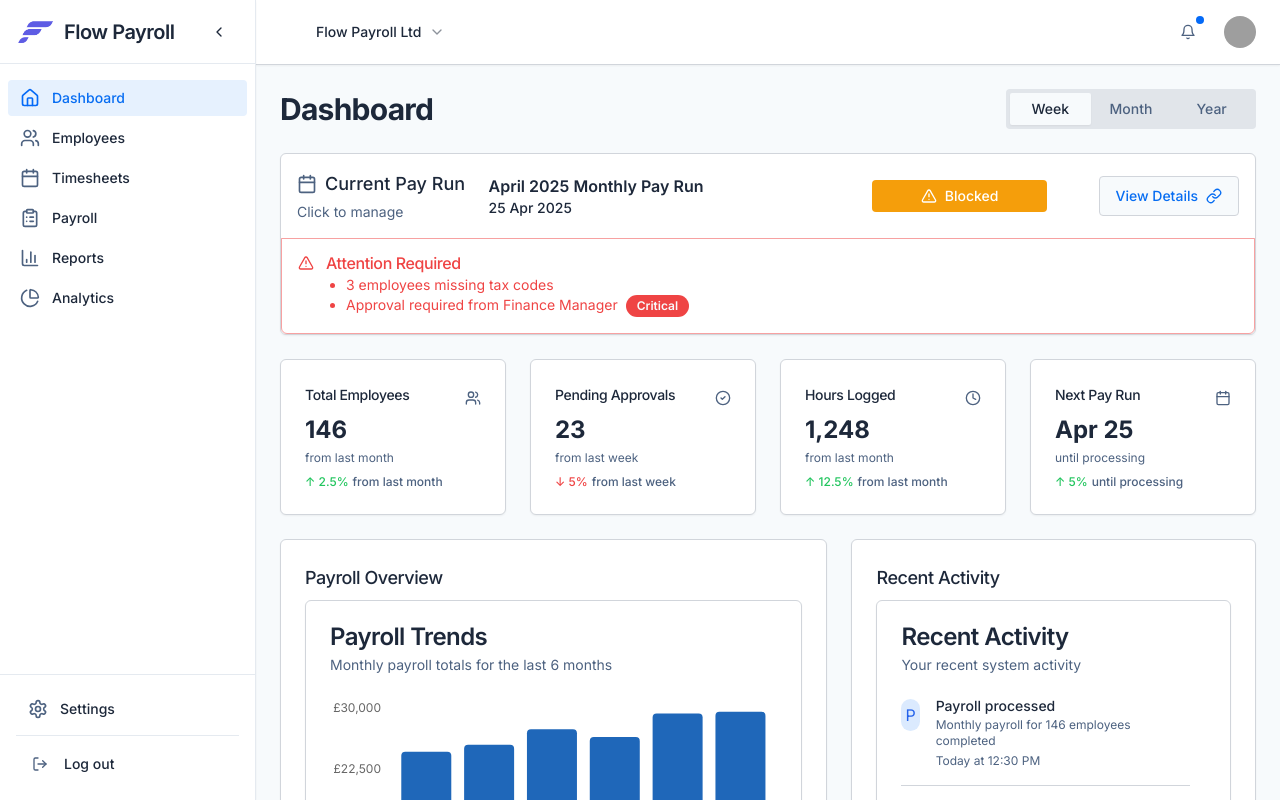
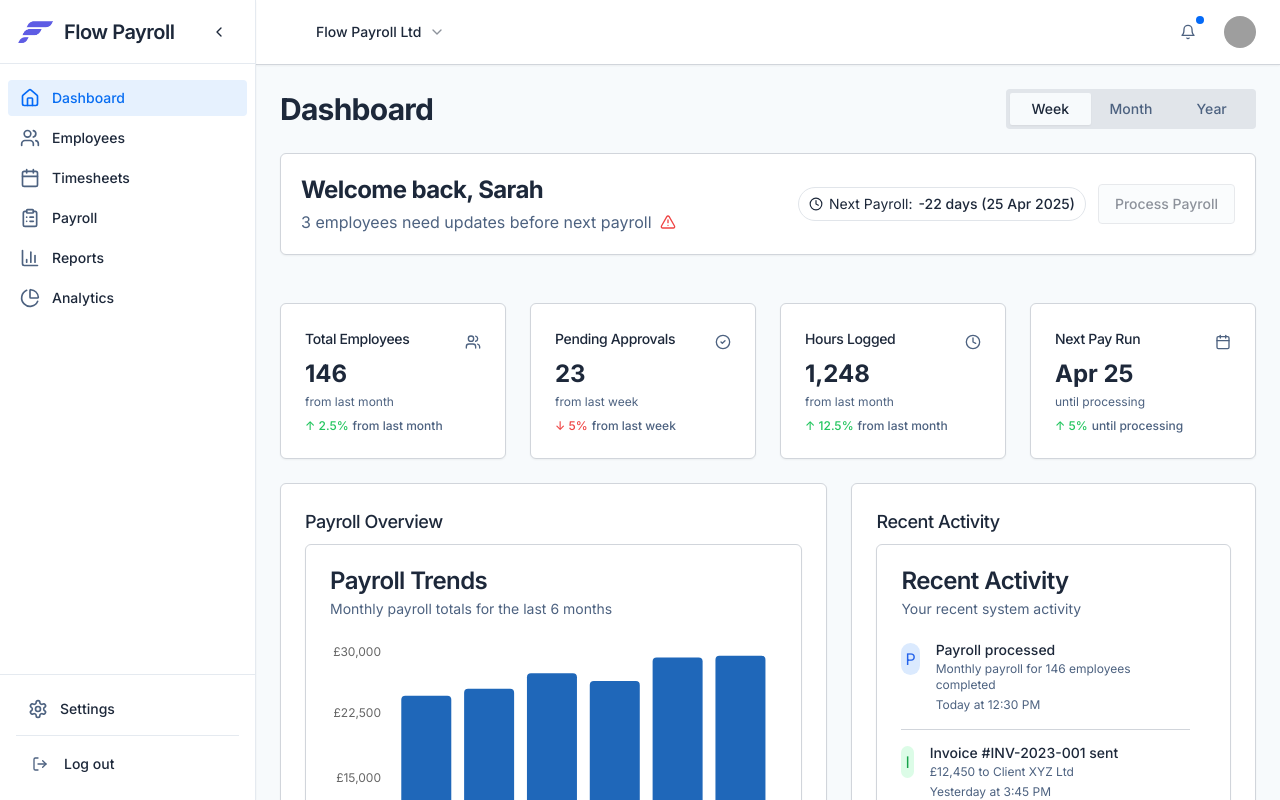
Before and after one commit to alexcsaky/flow-uk-payroll-suite-61, a React (Vite) app: page / in a window 1280 px wide. Shown: the top 800 px of the page. Built offline with nearby package versions, Linux system fonts and the light colour scheme; grey boxes are pictures that could not be loaded.

Commit message:
Refactor Dashboard Header Widget
Simplified the dashboard header widget, including a greeting, status summary, countdown, and action button. Implemented a tooltip for attention-required issues.

```diff
--- /dev/null
+++ b/src/components/dashboard/PayrollDashboardHeader.tsx
@@ -0,0 +1,122 @@
+
+import React from "react";
+import { Button } from "@/components/ui/button";
+import { Badge } from "@/components/ui/badge";
+import { Clock, AlertTriangle } from "lucide-react";
+import { useNavigate } from "react-router-dom";
+import {
+  Tooltip,
+  TooltipContent,
+  TooltipProvider,
+  TooltipTrigger,
+} from "@/components/ui/tooltip";
+
+interface PayrunIssue {
+  id: string;
+  message: string;
+  severity: "warning" | "error";
+}
+
+interface PayrollDashboardHeaderProps {
+  userName: string;
+  employeesNeedingUpdates: number;
+  daysUntilPayroll: number;
+  payRunDate: Date;
+  issues?: PayrunIssue[];
+}
+
+export function PayrollDashboardHeader({
+  userName,
+  employeesNeedingUpdates,
+  daysUntilPayroll,
+  payRunDate,
+  issues = [],
+}: PayrollDashboardHeaderProps) {
+  const navigate = useNavigate();
+
+  const handleProcessPayroll = () => {
+    navigate("/payroll");
+  };
+
+  const formattedPayDate = new Intl.DateTimeFormat("en-GB", {
+    day: "numeric",
+    month: "short",
+    year: "numeric",
+  }).format(payRunDate);
+
+  const hasIssues = issues && issues.length > 0;
+  const hasCriticalIssues = issues.some((issue) => issue.severity === "error");
+
+  return (
+    <div className="bg-white rounded-lg border shadow-sm p-5 mb-6">
+      <div className="flex flex-col md:flex-row justify-between items-start md:items-center gap-4">
+        <div className="space-y-1">
+          <h1 className="text-2xl font-bold tracking-tight">
+            Welcome back, {userName}
+          </h1>
+          <div className="flex items-center gap-2">
+            <p className="text-muted-foreground">
+              {employeesNeedingUpdates > 0
+                ? `${employeesNeedingUpdates} ${
+                    employeesNeedingUpdates === 1 ? "employee needs" : "employees need"
+                  } updates before next payroll`
+                : "All employees are up to date"}
+            </p>
+
+            {hasIssues && (
+              <TooltipProvider>
+                <Tooltip>
+                  <TooltipTrigger asChild>
+                    <span className="inline-flex cursor-help">
+                      <AlertTriangle
+                        className={`h-4 w-4 ${hasCriticalIssues ? "text-destructive" : "text-amber-500"}`}
+                      />
+                    </span>
+                  </TooltipTrigger>
+                  <TooltipContent className="max-w-xs">
+                    <div className="font-medium mb-1">Attention Required</div>
+                    <ul className="text-sm list-disc pl-4 space-y-1">
+                      {issues.map((issue) => (
+                        <li key={issue.id}>
+                          {issue.message}
+                          {issue.severity === "error" && (
+                            <span className="ml-1 text-xs font-medium text-destructive">(Critical)</span>
+                          )}
+                        </li>
+                      ))}
+                    </ul>
+                  </TooltipContent>
+                </Tooltip>
+              </TooltipProvider>
+            )}
+          </div>
+        </div>
+
+        <div className="flex flex-col md:flex-row items-start md:items-center gap-3">
+          <Badge variant="outline" className="flex items-center gap-1.5 text-sm font-normal py-1.5 border-muted">
+            <Clock className="h-3.5 w-3.5" />
+            <span>Next Payroll:</span>
+            <span className="font-medium">
+              {daysUntilPayroll === 0
+                ? "Today"
+                : daysUntilPayroll === 1
+                  ? "Tomorrow"
+                  : `${daysUntilPayroll} days`
+              } ({formattedPayDate})
+            </span>
+          </Badge>
+
+          <Button
+            onClick={handleProcessPayroll}
+            className="whitespace-nowrap"
+            variant={hasCriticalIssues ? "outline" : "default"}
+            disabled={hasCriticalIssues}
+          >
+            Process Payroll
+            {hasCriticalIssues && <span className="sr-only">(Blocked by critical issues)</span>}
+          </Button>
+        </div>
+      </div>
+    </div>
+  );
+}
--- a/src/pages/Dashboard.tsx
+++ b/src/pages/Dashboard.tsx
@@ -1,11 +1,13 @@
+
 import React from "react";
 import { DashboardStats } from "@/components/dashboard/DashboardStats";
 import { DashboardMainContent } from "@/components/dashboard/DashboardMainContent";
 import { EarningsPayrollSection } from "@/components/dashboard/EarningsPayrollSection";
 import { InvoiceSummarySection } from "@/components/dashboard/InvoiceSummarySection";
 import { DashboardTabs } from "@/components/dashboard/DashboardTabs";
-import { OpenPayRunWidget } from "@/components/dashboard/OpenPayRunWidget";
+import { PayrollDashboardHeader } from "@/components/dashboard/PayrollDashboardHeader";
 import { useBillingFeatures } from "@/hooks/use-billing-features";
+import { differenceInDays } from "date-fns";
 
 const Dashboard = () => {
   const { billingEnabled } = useBillingFeatures();
@@ -100,7 +102,7 @@ const Dashboard = () => {
     percentageComplete: 69
   };
 
-  // Mock data for the OpenPayRunWidget
+  // Mock data for the OpenPayRunWidget (now used for PayrollDashboardHeader)
   const currentPayRun = {
     payRunName: "April 2025 Monthly Pay Run",
     payRunDate: new Date(2025, 3, 25), // April 25, 2025
@@ -119,6 +121,12 @@ const Dashboard = () => {
     ],
   };
 
+  // Calculate days until next payroll
+  const daysUntilPayroll = differenceInDays(currentPayRun.payRunDate, new Date());
+
+  // Mock user data - in a real app this would come from authentication
+  const userName = "Sarah";
+
   return (
     <div className="flex flex-col gap-6">
       <div className="flex items-center justify-between">
@@ -128,11 +136,12 @@ const Dashboard = () => {
         </div>
       </div>
 
-      {/* Open Pay Run Widget */}
-      <OpenPayRunWidget
-        payRunName={currentPayRun.payRunName}
+      {/* New Payroll Dashboard Header */}
+      <PayrollDashboardHeader
+        userName={userName}
+        employeesNeedingUpdates={3}
+        daysUntilPayroll={daysUntilPayroll}
         payRunDate={currentPayRun.payRunDate}
-        status={currentPayRun.status}
         issues={currentPayRun.issues}
       />
 
```
